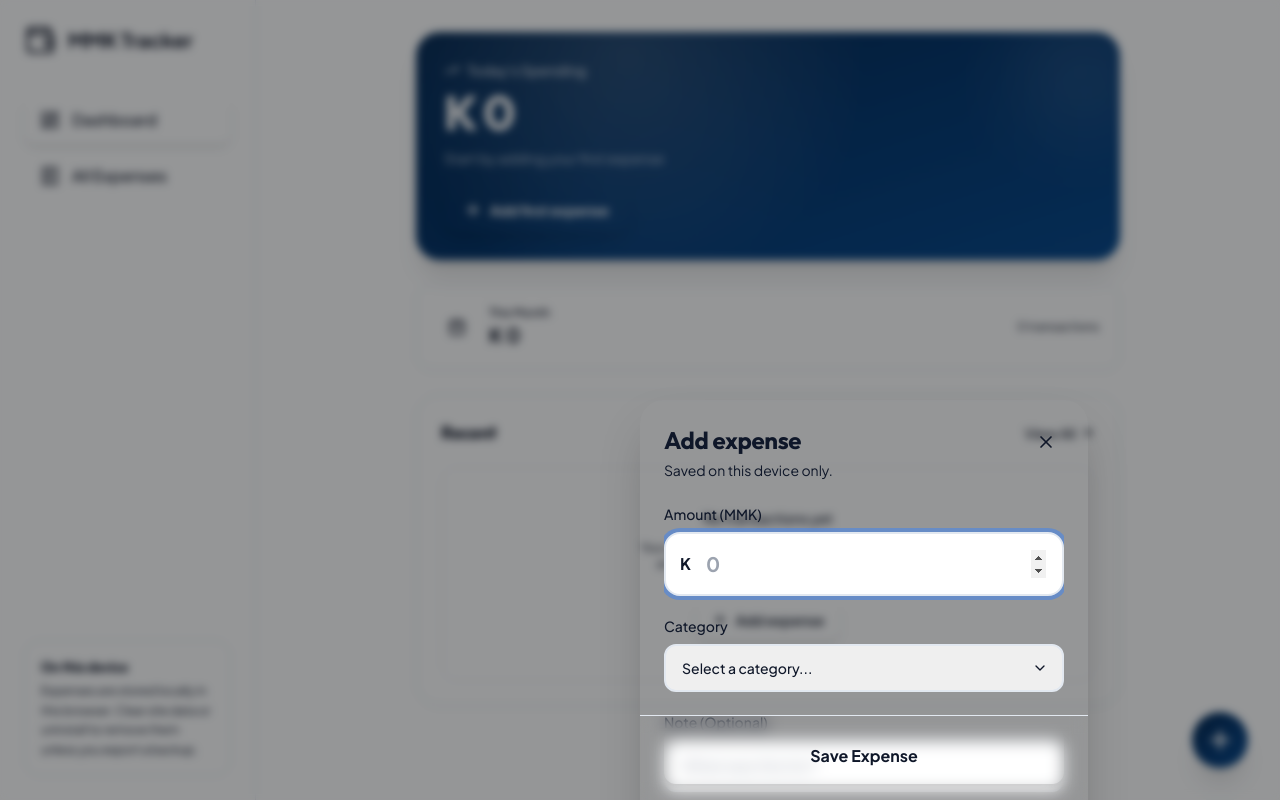
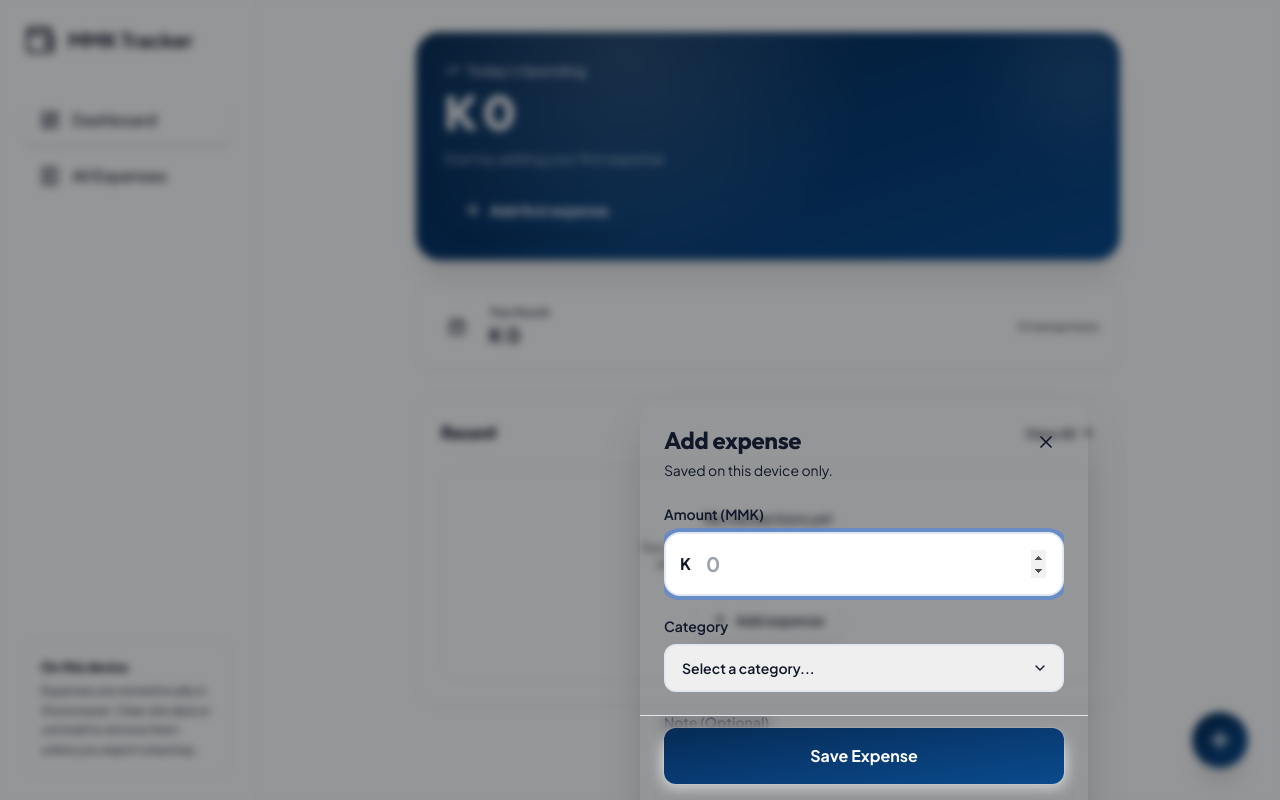
Before and after one commit to aunnk0002-arch/mmk-expense-tracker, a React (Vite) app: page / in a window 1280 px wide. Both pictures are taken after a click on the button "Add first expense". Built offline with nearby package versions, Linux system fonts and the light colour scheme.

Commit message:
Improve form text colors and highlight Save button

```diff
--- a/src/components/add-expense-drawer.tsx
+++ b/src/components/add-expense-drawer.tsx
@@ -148,7 +148,7 @@ export function AddExpenseDrawer() {
                 <div className="min-h-0 flex-1 space-y-5 overflow-y-auto pb-6">
                   {/* Amount */}
                   <div>
-                    <label className="mb-2 block text-sm font-medium text-muted-foreground">
+                    <label className="mb-2 block text-sm font-semibold text-foreground/80">
                       Amount (MMK)
                     </label>
                     <div className="relative">
@@ -161,7 +161,7 @@ export function AddExpenseDrawer() {
                         enterKeyHint="done"
                         autoFocus
                         {...form.register("amount", { valueAsNumber: true })}
-                        className="w-full rounded-2xl border-2 border-border bg-background py-4 pl-10 pr-4 text-xl font-bold focus:border-primary focus:outline-none focus:ring-4 focus:ring-primary/10 transition-all"
+                        className="w-full rounded-2xl border-2 border-border bg-background py-4 pl-10 pr-4 text-xl font-bold text-foreground placeholder:text-muted-foreground/70 focus:border-primary focus:outline-none focus:ring-4 focus:ring-primary/10 transition-all"
                         placeholder="0"
                       />
                     </div>
@@ -174,7 +174,7 @@ export function AddExpenseDrawer() {
 
                   {/* Category Dropdown */}
                   <div>
-                    <label className="mb-2 block text-sm font-medium text-muted-foreground">
+                    <label className="mb-2 block text-sm font-semibold text-foreground/80">
                       Category
                     </label>
                     <div className="relative">
@@ -184,7 +184,7 @@ export function AddExpenseDrawer() {
                           form.setValue("category", e.target.value, { shouldValidate: true });
                           if (e.target.value !== "Other") setCustomCategory("");
                         }}
-                        className="w-full appearance-none rounded-xl border-2 border-border bg-background px-4 py-3 pr-10 text-sm font-medium focus:border-primary focus:outline-none focus:ring-4 focus:ring-primary/10 transition-all cursor-pointer"
+                        className="w-full appearance-none rounded-xl border-2 border-border bg-background px-4 py-3 pr-10 text-sm font-semibold text-foreground focus:border-primary focus:outline-none focus:ring-4 focus:ring-primary/10 transition-all cursor-pointer"
                       >
                         <option value="" disabled>
                           Select a category...
@@ -222,7 +222,7 @@ export function AddExpenseDrawer() {
                             value={customCategory}
                             onChange={(e) => setCustomCategory(e.target.value)}
                             maxLength={40}
-                            className="w-full rounded-xl border-2 border-primary bg-background px-4 py-3 text-sm focus:outline-none focus:ring-4 focus:ring-primary/10 transition-all"
+                            className="w-full rounded-xl border-2 border-primary bg-background px-4 py-3 text-sm font-semibold text-foreground placeholder:text-muted-foreground/70 focus:outline-none focus:ring-4 focus:ring-primary/10 transition-all"
                             placeholder="Enter custom category name..."
                           />
                         </motion.div>
@@ -232,14 +232,14 @@ export function AddExpenseDrawer() {
 
                   {/* Note */}
                   <div>
-                    <label className="mb-2 block text-sm font-medium text-muted-foreground">
+                    <label className="mb-2 block text-sm font-semibold text-foreground/80">
                       Note (Optional)
                     </label>
                     <input
                       type="text"
                       enterKeyHint="done"
                       {...form.register("note")}
-                      className="w-full rounded-xl border-2 border-border bg-background px-4 py-3 focus:border-primary focus:outline-none focus:ring-4 focus:ring-primary/10 transition-all"
+                      className="w-full rounded-xl border-2 border-border bg-background px-4 py-3 text-sm font-medium text-foreground placeholder:text-muted-foreground/70 focus:border-primary focus:outline-none focus:ring-4 focus:ring-primary/10 transition-all"
                       placeholder="What was this for?"
                     />
                     {form.formState.errors.note && (
@@ -251,13 +251,13 @@ export function AddExpenseDrawer() {
 
                   {/* Date */}
                   <div>
-                    <label className="mb-2 block text-sm font-medium text-muted-foreground">
+                    <label className="mb-2 block text-sm font-semibold text-foreground/80">
                       Date
                     </label>
                     <input
                       type="date"
                       {...form.register("date")}
-                      className="w-full rounded-xl border-2 border-border bg-background px-4 py-3 focus:border-primary focus:outline-none focus:ring-4 focus:ring-primary/10 transition-all"
+                      className="w-full rounded-xl border-2 border-border bg-background px-4 py-3 text-sm font-semibold text-foreground focus:border-primary focus:outline-none focus:ring-4 focus:ring-primary/10 transition-all"
                     />
                     {form.formState.errors.date && (
                       <p className="mt-1 text-sm text-destructive">
@@ -271,7 +271,7 @@ export function AddExpenseDrawer() {
                   <button
                     type="submit"
                     disabled={isPending}
-                    className="w-full rounded-xl bg-primary py-4 font-bold text-primary-foreground shadow-lg shadow-primary/25 transition-all hover:-translate-y-0.5 hover:shadow-xl hover:shadow-primary/30 active:translate-y-0 disabled:opacity-70 disabled:cursor-not-allowed"
+                    className="w-full rounded-xl bg-gradient-to-br from-[#062B55] via-[#083B73] to-[#0A4A8C] py-4 font-bold text-white shadow-xl shadow-primary/30 ring-1 ring-white/10 transition-all hover:-translate-y-0.5 hover:shadow-2xl hover:shadow-primary/35 active:translate-y-0 active:shadow-lg disabled:opacity-70 disabled:cursor-not-allowed focus:outline-none focus-visible:ring-4 focus-visible:ring-primary/25"
                   >
                     {isPending ? "Saving..." : "Save Expense"}
                   </button>
--- a/src/components/edit-expense-drawer.tsx
+++ b/src/components/edit-expense-drawer.tsx
@@ -124,7 +124,7 @@ export function EditExpenseDrawer({ expense, isOpen, onClose }: EditExpenseDrawe
               <div className="min-h-0 flex-1 space-y-5 overflow-y-auto pb-6">
                 {/* Amount */}
                 <div>
-                  <label className="mb-2 block text-sm font-medium text-muted-foreground">
+                  <label className="mb-2 block text-sm font-semibold text-foreground/80">
                     Amount (MMK)
                   </label>
                   <div className="relative">
@@ -137,7 +137,7 @@ export function EditExpenseDrawer({ expense, isOpen, onClose }: EditExpenseDrawe
                       enterKeyHint="done"
                       autoFocus
                       {...form.register("amount", { valueAsNumber: true })}
-                      className="w-full rounded-2xl border-2 border-border bg-background py-4 pl-10 pr-4 text-xl font-bold focus:border-primary focus:outline-none focus:ring-4 focus:ring-primary/10 transition-all"
+                      className="w-full rounded-2xl border-2 border-border bg-background py-4 pl-10 pr-4 text-xl font-bold text-foreground placeholder:text-muted-foreground/70 focus:border-primary focus:outline-none focus:ring-4 focus:ring-primary/10 transition-all"
                       placeholder="0"
                     />
                   </div>
@@ -150,7 +150,7 @@ export function EditExpenseDrawer({ expense, isOpen, onClose }: EditExpenseDrawe
 
                 {/* Category */}
                 <div>
-                  <label className="mb-2 block text-sm font-medium text-muted-foreground">
+                  <label className="mb-2 block text-sm font-semibold text-foreground/80">
                     Category
                   </label>
                   <div className="relative">
@@ -160,7 +160,7 @@ export function EditExpenseDrawer({ expense, isOpen, onClose }: EditExpenseDrawe
                         form.setValue("category", e.target.value, { shouldValidate: true });
                         if (e.target.value !== "Other") setCustomCategory("");
                       }}
-                      className="w-full appearance-none rounded-xl border-2 border-border bg-background px-4 py-3 pr-10 text-sm font-medium focus:border-primary focus:outline-none focus:ring-4 focus:ring-primary/10 transition-all cursor-pointer"
+                      className="w-full appearance-none rounded-xl border-2 border-border bg-background px-4 py-3 pr-10 text-sm font-semibold text-foreground focus:border-primary focus:outline-none focus:ring-4 focus:ring-primary/10 transition-all cursor-pointer"
                     >
                       {categories.map((cat) => (
                         <option key={cat} value={cat}>{cat}</option>
@@ -192,7 +192,7 @@ export function EditExpenseDrawer({ expense, isOpen, onClose }: EditExpenseDrawe
                           value={customCategory}
                           onChange={(e) => setCustomCategory(e.target.value)}
                           maxLength={40}
-                          className="w-full rounded-xl border-2 border-primary bg-background px-4 py-3 text-sm focus:outline-none focus:ring-4 focus:ring-primary/10 transition-all"
+                          className="w-full rounded-xl border-2 border-primary bg-background px-4 py-3 text-sm font-semibold text-foreground placeholder:text-muted-foreground/70 focus:outline-none focus:ring-4 focus:ring-primary/10 transition-all"
                           placeholder="Enter custom category name..."
                         />
                       </motion.div>
@@ -202,14 +202,14 @@ export function EditExpenseDrawer({ expense, isOpen, onClose }: EditExpenseDrawe
 
                 {/* Note */}
                 <div>
-                  <label className="mb-2 block text-sm font-medium text-muted-foreground">
+                  <label className="mb-2 block text-sm font-semibold text-foreground/80">
                     Note (Optional)
                   </label>
                   <input
                     type="text"
                     enterKeyHint="done"
                     {...form.register("note")}
-                    className="w-full rounded-xl border-2 border-border bg-background px-4 py-3 focus:border-primary focus:outline-none focus:ring-4 focus:ring-primary/10 transition-all"
+                    className="w-full rounded-xl border-2 border-border bg-background px-4 py-3 text-sm font-medium text-foreground placeholder:text-muted-foreground/70 focus:border-primary focus:outline-none focus:ring-4 focus:ring-primary/10 transition-all"
                     placeholder="What was this for?"
                   />
                   {form.formState.errors.note && (
@@ -221,13 +221,13 @@ export function EditExpenseDrawer({ expense, isOpen, onClose }: EditExpenseDrawe
 
                 {/* Date */}
                 <div>
-                  <label className="mb-2 block text-sm font-medium text-muted-foreground">
+                  <label className="mb-2 block text-sm font-semibold text-foreground/80">
                     Date
                   </label>
                   <input
                     type="date"
                     {...form.register("date")}
-                    className="w-full rounded-xl border-2 border-border bg-background px-4 py-3 focus:border-primary focus:outline-none focus:ring-4 focus:ring-primary/10 transition-all"
+                    className="w-full rounded-xl border-2 border-border bg-background px-4 py-3 text-sm font-semibold text-foreground focus:border-primary focus:outline-none focus:ring-4 focus:ring-primary/10 transition-all"
                   />
                   {form.formState.errors.date && (
                     <p className="mt-1 text-sm text-destructive">
@@ -241,7 +241,7 @@ export function EditExpenseDrawer({ expense, isOpen, onClose }: EditExpenseDrawe
                 <button
                   type="submit"
                   disabled={isPending}
-                  className="w-full rounded-xl bg-primary py-4 font-bold text-primary-foreground shadow-lg shadow-primary/25 transition-all hover:-translate-y-0.5 hover:shadow-xl hover:shadow-primary/30 active:translate-y-0 disabled:opacity-70 disabled:cursor-not-allowed"
+                  className="w-full rounded-xl bg-gradient-to-br from-[#062B55] via-[#083B73] to-[#0A4A8C] py-4 font-bold text-white shadow-xl shadow-primary/30 ring-1 ring-white/10 transition-all hover:-translate-y-0.5 hover:shadow-2xl hover:shadow-primary/35 active:translate-y-0 active:shadow-lg disabled:opacity-70 disabled:cursor-not-allowed focus:outline-none focus-visible:ring-4 focus-visible:ring-primary/25"
                 >
                   {isPending ? "Saving..." : "Save Changes"}
                 </button>
```
